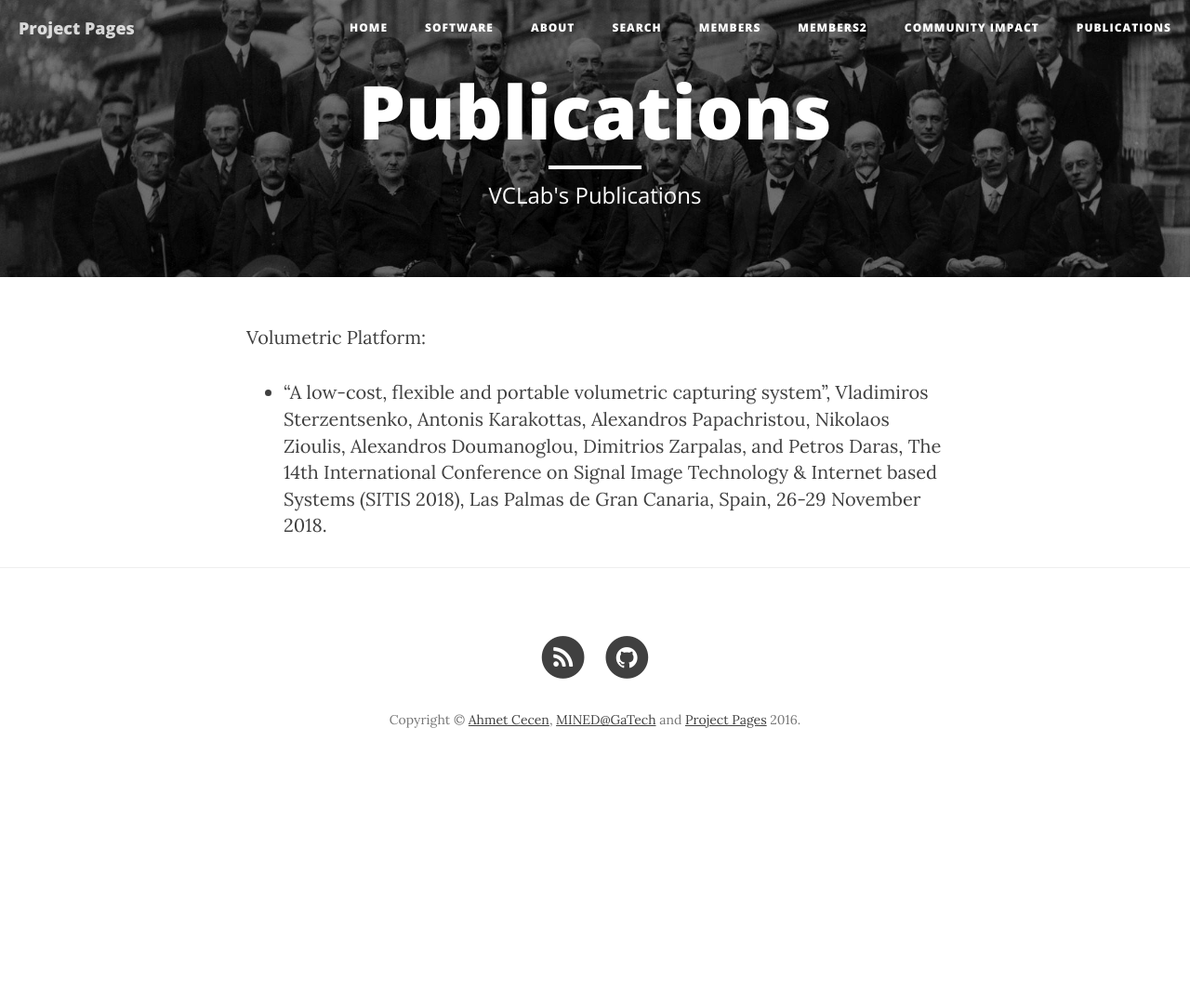
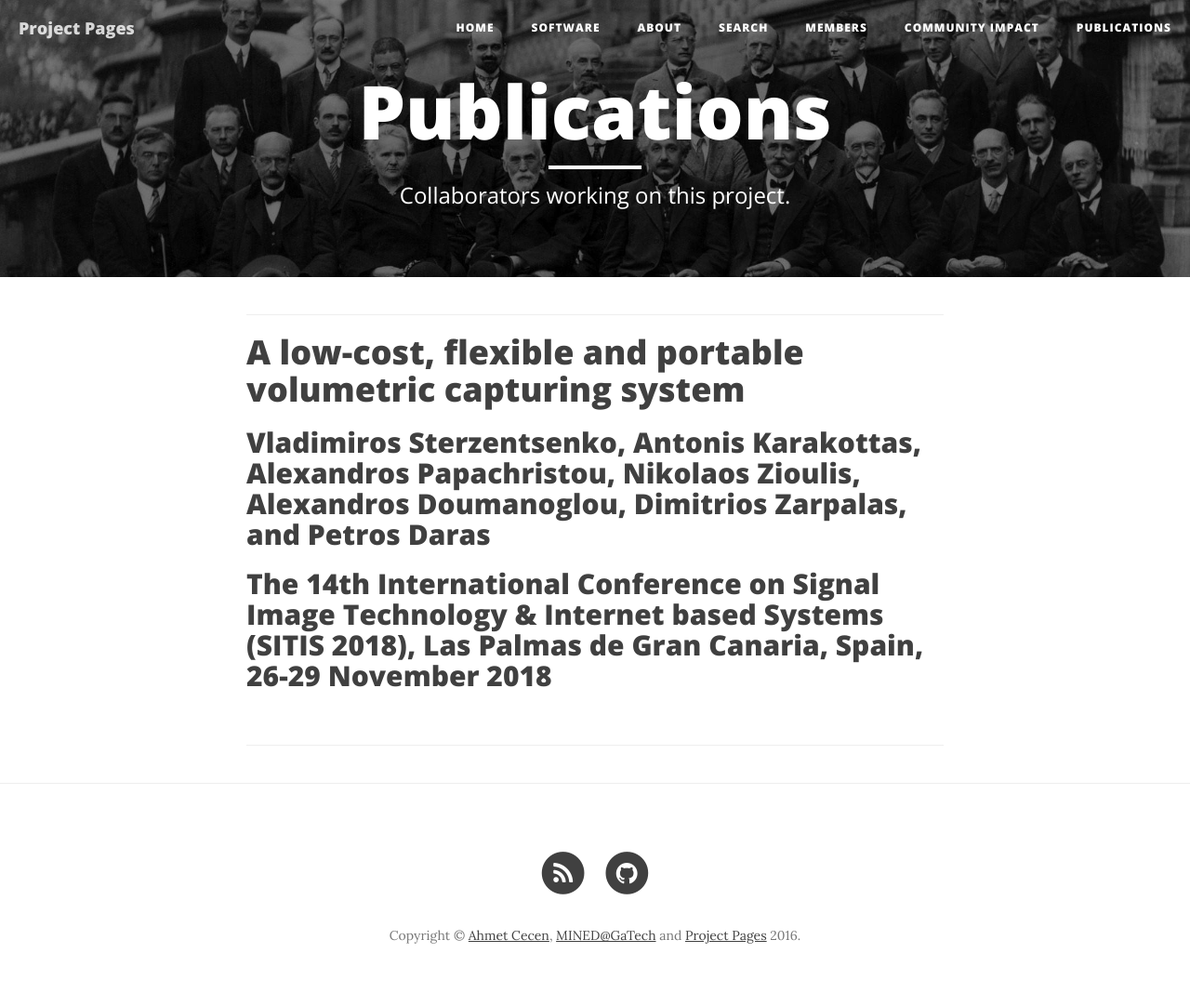
Before and after one commit to VCL3D/vcl3d.github.io, a Jekyll site: the page built from publications.html, in a window 1280 px wide. Shown: the whole page at 93% size. Built offline with Jekyll 4.4.1, drawn with Linux system fonts in a browser that asks for light colours; nearby versions of some CDN libraries; before the commit the page ends 900 px from its top, so only the background shows below that.

```diff
--- /dev/null
+++ b/_data/publications.yml
@@ -0,0 +1,6 @@
+# Publications
+
+- name: "A low-cost, flexible and portable volumetric capturing system"
+  authors: Vladimiros Sterzentsenko, Antonis Karakottas, Alexandros Papachristou, Nikolaos Zioulis, Alexandros Doumanoglou, Dimitrios Zarpalas, and Petros Daras
+  conference: The 14th International Conference on Signal Image Technology & Internet based Systems (SITIS 2018), Las Palmas de Gran Canaria, Spain, 26-29 November 2018
+  visible: true
--- a/members2.html
+++ b/publications.html
@@ -1,18 +1,18 @@
 ---
 layout: page
-title: "Members2"
+title: "Publications"
 description: "Collaborators working on this project."
 header-img: "img/home-bg.jpg"
 ---
 <hr>
 
-{% for member in site.data.members2 %} {% if member.visible == true %}
+{% for publication in site.data.publications %} {% if publication.visible == true %}
 
-	<img src="{{ member.img }}" style="margin-top:0px; margin-bottom:5px; margin-right:10px; float:left; width:150px !important">
+	<h1>{{ publication.name }}</h1>
 
-	<h1>{{ member.name }}</h1>
+	<h2>{{ publication.authors }}</h2>
 
-	<h2>{{ member.role }}</h2>
+	<h2>{{ publication.conference }}</h2>
 
 	{% if member.github %}
 	<span class="social-share-googleplus"><a href="https://github.com/{{ member.github }}" title="Github"><img src="{{ "/img/icons/github-icon.png" | prepend: site.baseurl }}" style="height:20px">Github</a></span>
--- a/publications.md
+++ /dev/null
@@ -1,9 +0,0 @@
----
-layout: page
-title: "Publications"
-description: "VCLab's Publications"
-header-img: "img/home-bg.jpg"
----
-
-Volumetric Platform:
-- "A low-cost, flexible and portable volumetric capturing system", Vladimiros Sterzentsenko, Antonis Karakottas, Alexandros Papachristou, Nikolaos Zioulis, Alexandros Doumanoglou, Dimitrios Zarpalas, and Petros Daras, The 14th International Conference on Signal Image Technology & Internet based Systems (SITIS 2018), Las Palmas de Gran Canaria, Spain, 26-29 November 2018.
```
Also changed, not shown: _data/members2.yml (deleted, +0 -23 lines).
